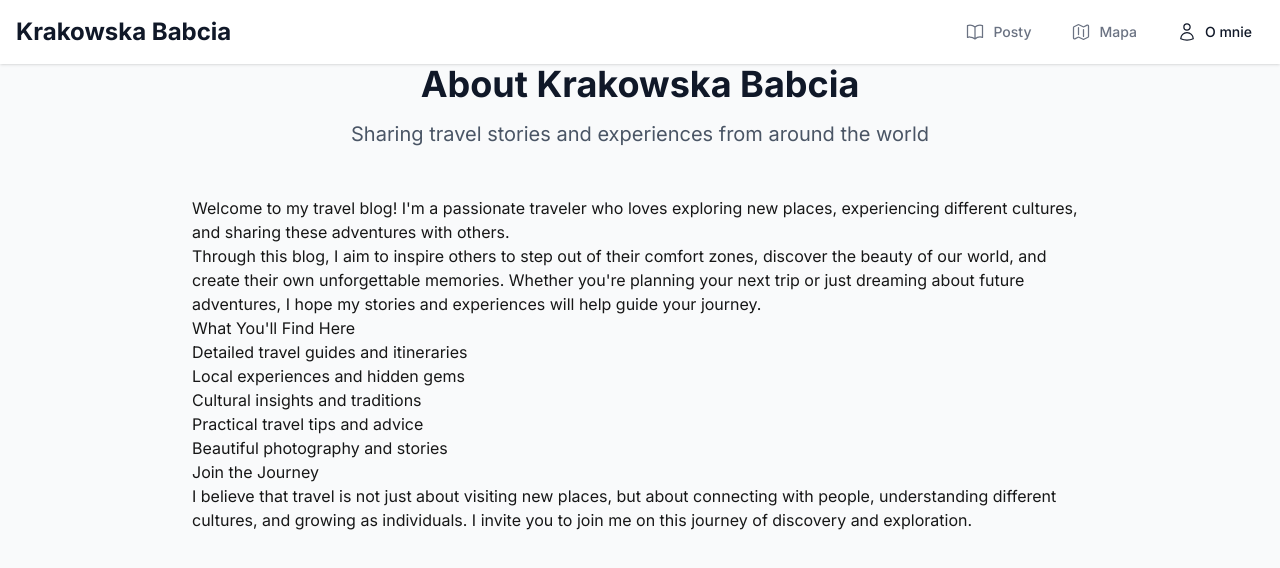
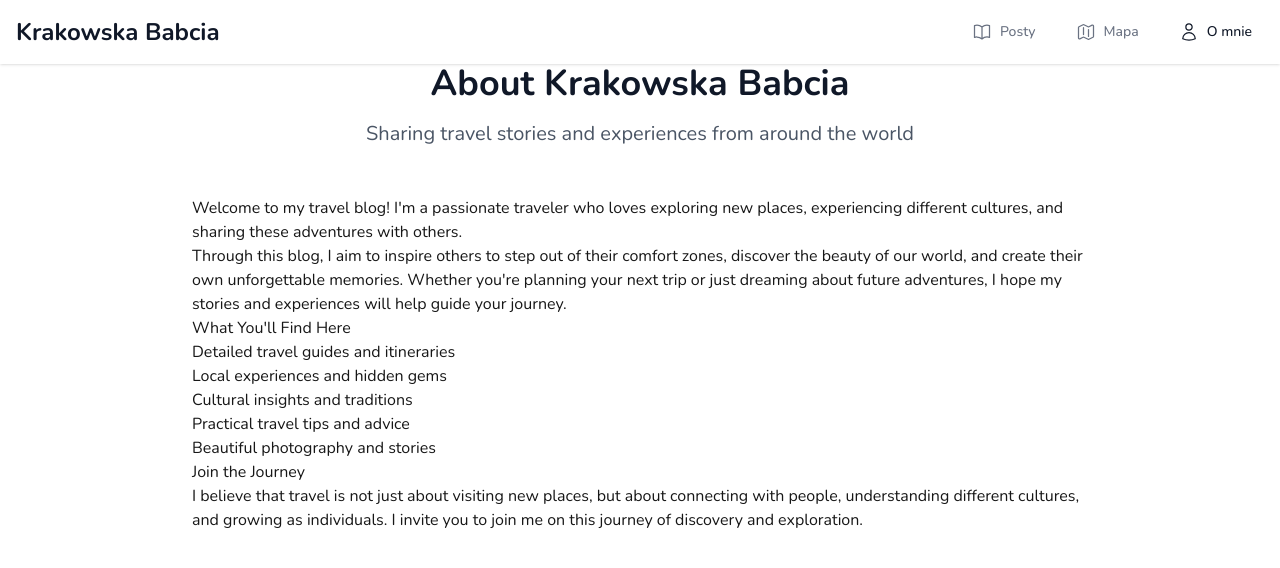
Before and after one commit to Kotauror/krakowska-babcia, a Next.js app in the folder frontend/: page /about in a window 1280 px wide. Shown: the top 568 px of the page. Built offline with nearby package versions, Linux system fonts and the light colour scheme.

Commit message:
Change font.

```diff
--- a/frontend/src/app/layout.tsx
+++ b/frontend/src/app/layout.tsx
@@ -1,30 +1,30 @@
 import type { Metadata } from "next";
-import { Inter } from "next/font/google";
+import { Nunito } from "next/font/google";
 import "./globals.css";
 import Navbar from "@/components/Navbar";
 import QueryProvider from "@/providers/QueryProvider";
 
-const inter = Inter({ subsets: ["latin"] });
+const nunito = Nunito({
+  subsets: ["latin"],
+  display: "swap",
+});
 
 export const metadata: Metadata = {
-  title: "Krakowska Babcia - Travel Blog",
-  description:
-    "A travel blog sharing stories and experiences from around the world",
+  title: "Krakowska Babcia",
+  description: "Blog podróżniczy",
 };
 
 export default function RootLayout({
   children,
-}: Readonly<{
+}: {
   children: React.ReactNode;
-}>) {
+}) {
   return (
-    <html lang="en">
-      <body className={inter.className}>
+    <html lang="en" className={nunito.className}>
+      <body className={nunito.className}>
         <QueryProvider>
-          <div className="min-h-screen bg-gray-50">
-            <Navbar />
-            <main className="">{children}</main>
-          </div>
+          <Navbar />
+          {children}
         </QueryProvider>
       </body>
     </html>
```
